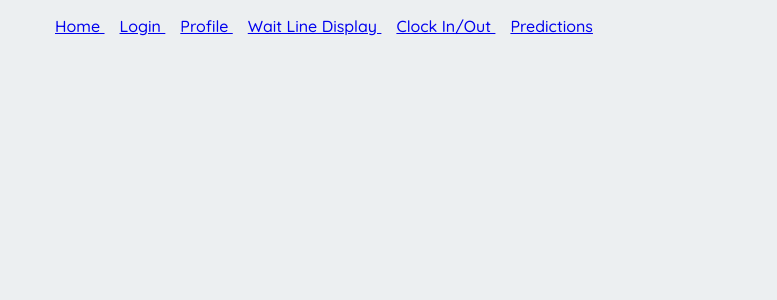
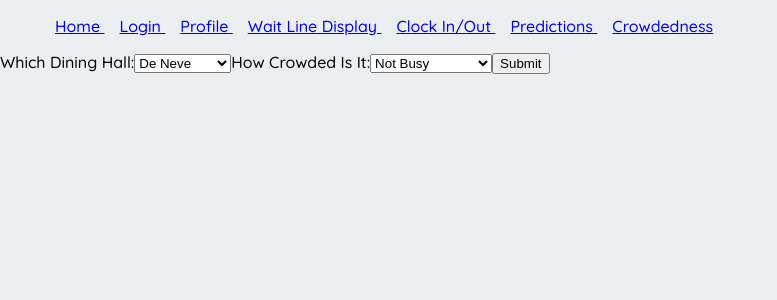
Before and after one commit to irajput/waitinglinesproject, a React (Create React App) app in the folder client/: page /slider in a window 1280 px wide. Shown: the top 300 px of the page, without its empty margins (0-777 px from the left). Built offline with nearby package versions, Linux system fonts and the light colour scheme.

Commit message:
Fixing navbar to include crowded

```diff
--- a/client/src/App/App.js
+++ b/client/src/App/App.js
@@ -35,6 +35,9 @@ function App() {
           <li>
             <Link to="/predictions"> Predictions </Link>
           </li>
+          <li>
+            <Link to="/slider"> Crowdedness </Link>
+          </li>
         </ul>
       </nav>
 
@@ -50,6 +53,8 @@ function App() {
       <Route path="/display" element={<Display/>} />
 
       <Route path="/stopwatch" element={<Stopwatch/>} />
+
+      <Route path="/slider" element={<Slider/>} />
 
       <Route path="/predictions" element={<Predictions/>} />
 
```
